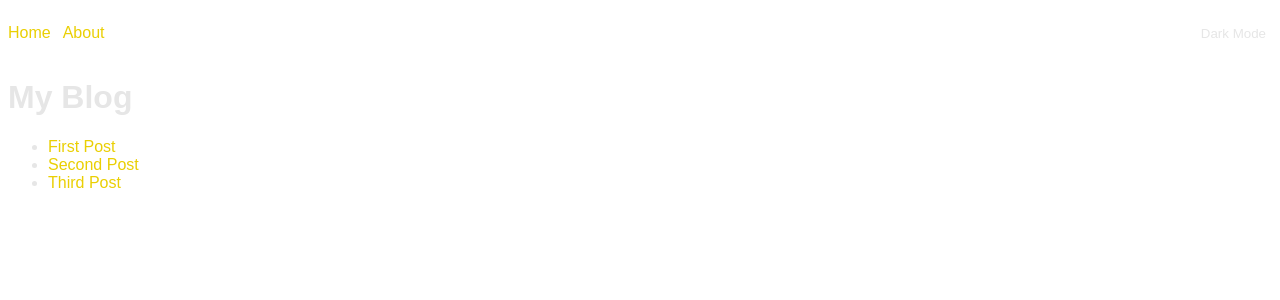
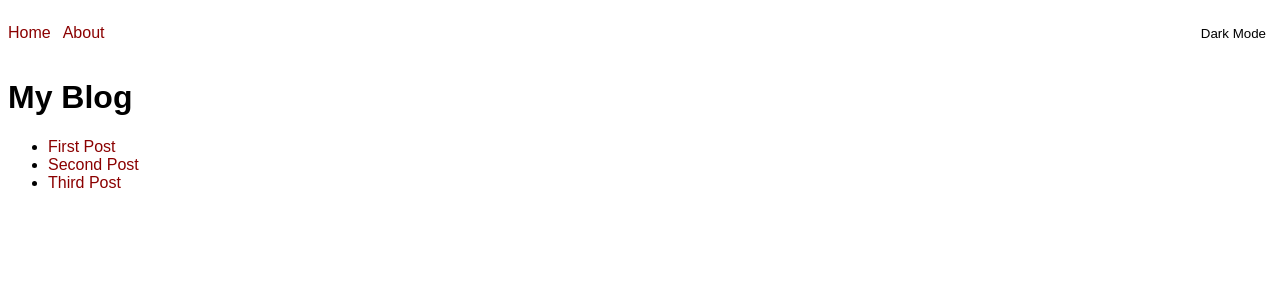
Before and after one commit to jiwlee97/next-blog, a Next.js app: page / in a window 1280 px wide. Shown: the top 300 px of the page. Built offline with nearby package versions, Linux system fonts and the light colour scheme.

Commit message:
DarkTheme Component

```diff
--- /dev/null
+++ b/components/DarkTheme.js
@@ -0,0 +1,14 @@
+const DarkTheme = () => {
+  return (
+    <style jsx global>{`
+      /* Dark Mode */
+      :root {
+        --background-color: rgb(14, 14, 14);
+        --text-color: rgb(230, 230, 230);
+        --link-color: rgb(234, 207, 3);
+      }
+    `}</style>
+  );
+};
+
+export default DarkTheme;
--- a/components/ThemeSwitch.js
+++ b/components/ThemeSwitch.js
@@ -1,4 +1,5 @@
 import { useState, useCallback } from "react";
+import DarkTheme from "./DarkTheme";
 
 const ThemeSwitch = () => {
   const [darkMode, setDarkMode] = useState(false);
@@ -14,6 +15,7 @@
       <button type="button" onClick={toggleTheme}>
         {darkMode ? "Light Mode" : "Dark Mode"}
       </button>
+      {darkMode && <DarkTheme />}
       <style jsx>{`
         button {
           background: none;
--- a/styles/globals.css
+++ b/styles/globals.css
@@ -3,13 +3,6 @@
   --background-color: white;
   --text-color: black;
   --link-color: darkred;
-}
-
-/* Dark Theme */
-:root {
-  --background-color: rbg(14, 14, 14);
-  --text-color: rgb(230, 230, 230);
-  --link-color: rgb(234, 207, 3);
 }
 
 body {
```
